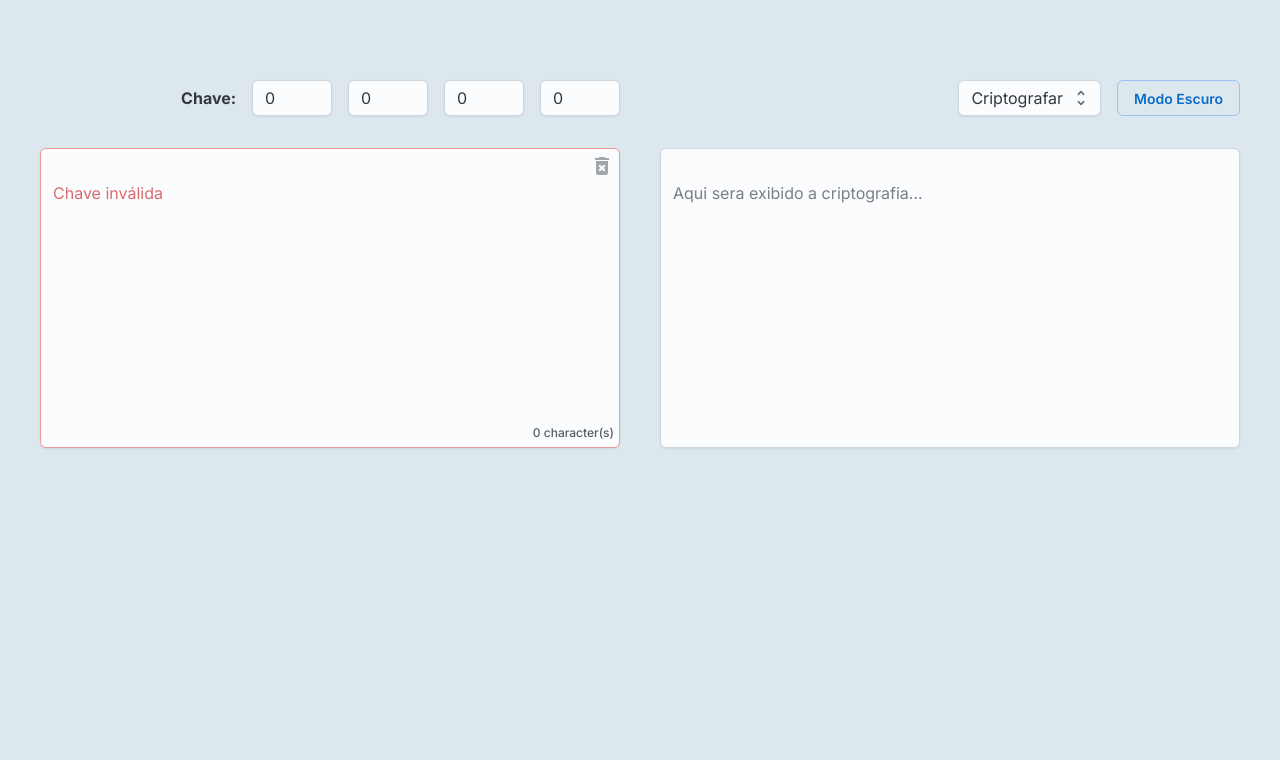
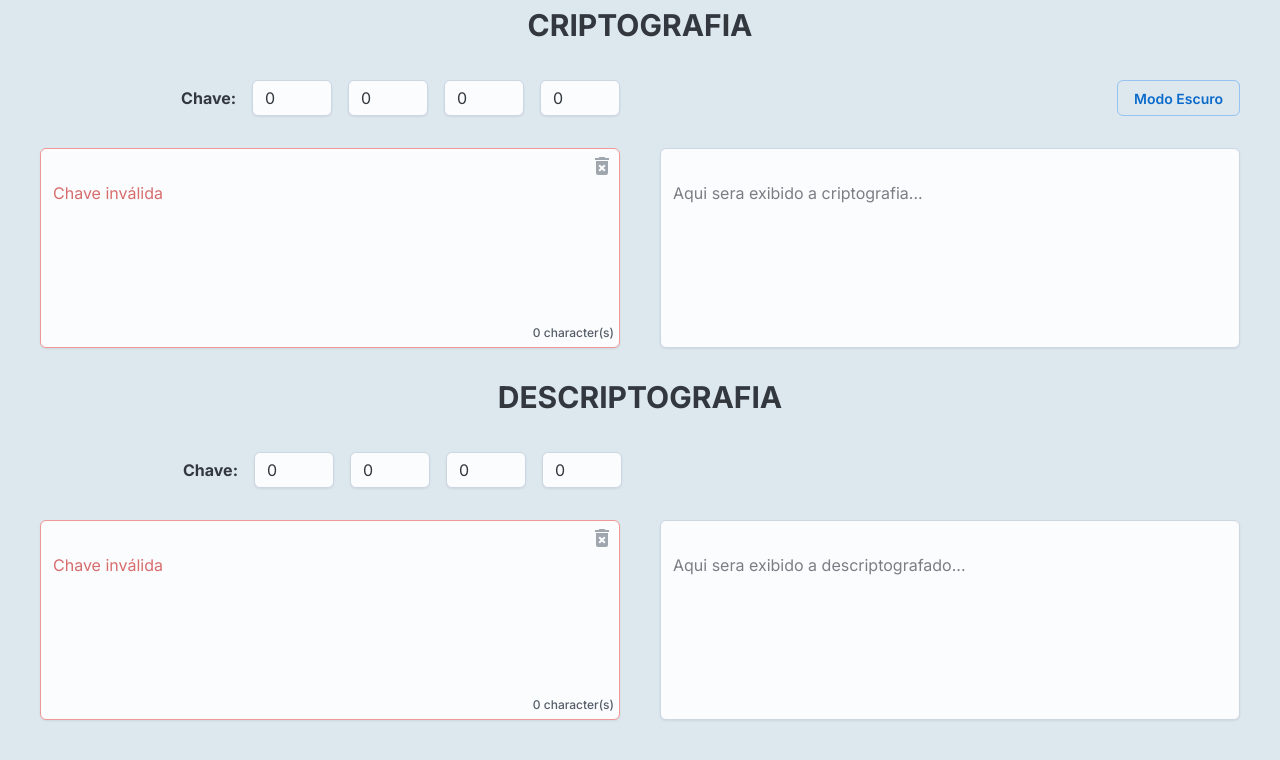
Before and after one commit to Gustavo08Mendes/projeto-criptografia, a Next.js app: page / in a window 1280 px wide. Shown: the top 760 px of the page. Built offline with nearby package versions, Linux system fonts and the light colour scheme.

Commit message:
Removido select e adcioando novos campos de descriptografia

```diff
--- a/src/app/page.tsx
+++ b/src/app/page.tsx
@@ -44,14 +44,20 @@ function ModeToggle() {
 export default function Home() {
 
   const [result, setResult] = useState('');
-  const [tipo, setTipo] = useState<string>('');
+  const [result2, setResult2] = useState('');
   const [mensagem, setMensagem] = useState<string>('');
+  const [mensagem2, setMensagem2] = useState<string>('');
   // const [tipoBotao, setTipoBotao] = useState(0);
   const [matrizInvalida, setMatrizInvalida] = useState(1);
+  const [matrizInvalida2, setMatrizInvalida2] = useState(1);
   const [val1, setVal1] = useState(0);
   const [val2, setVal2] = useState(0);
   const [val3, setVal3] = useState(0);
   const [val4, setVal4] = useState(0);
+  const [val21, setVal21] = useState(0);
+  const [val22, setVal22] = useState(0);
+  const [val23, setVal23] = useState(0);
+  const [val24, setVal24] = useState(0);
   const [copy, setCopy] = useState(false);
 
 
@@ -120,7 +126,7 @@ export default function Home() {
   var chave = [[val1, val2], [val3, val4]];
 
   //Multiplicando as matrizes
-  if (tipo == '1' && mensagem.length != 0) {
+  if (mensagem.length != 0) {
     var mensagemCriptografada = multiplicarMatrizes(chave, matrizzz);
   }
 
@@ -136,10 +142,19 @@ export default function Home() {
     } else {
       setMatrizInvalida(1);
     }
+
+    const det2 = val21 * val24 - val22 * val23;
+    if (det2 === 0) {
+      setMatrizInvalida2(0);
+    } else {
+      setMatrizInvalida2(1);
+    }
   }
 
   function matrizInversa(matriz: number[][]) {
+
     const det = matriz[0][0] * matriz[1][1] - matriz[0][1] * matriz[1][0];
+
     console.log(det);
 
     const inversa = [
@@ -156,13 +171,15 @@ export default function Home() {
   }
 
   //pegando o valor criptografado e transformando em um array de inteiros
-  if (tipo === '2' && mensagem.length != 0) {
+  if (mensagem2.length != 0) {
 
-    let valoresSeparados = mensagem.split(',').map((value) => parseInt(value));
+    let valoresSeparados = mensagem2.split(',').map((value) => parseInt(value));
 
     var matrizzz2 = tranformarEmMatriz(valoresSeparados);
 
-    var chaveReversa = matrizInversa(chave);
+    var chaveDescriptografar = [[val21, val22], [val23, val24]];
+
+    var chaveReversa = matrizInversa(chaveDescriptografar);
 
     console.log(chaveReversa);
 
@@ -187,7 +204,7 @@ export default function Home() {
   }
 
   const descriptografar = () => {
-    if (tipo === '2' && mensagem.length != 0) {
+    if (mensagem2.length != 0) {
       var valormensagem = "";
       for (var i = 0; i < matrizVerificada.length; i++) {
         for (var j = 0; j < matrizVerificada[i].length; j++) {
@@ -197,18 +214,22 @@ export default function Home() {
           }
         }
       }
-      setResult(valormensagem);
+      setResult2(valormensagem);
     }
   }
 
   useEffect(() => {
+
     verificarMatriz(chave);
-    if (tipo === '1' && mensagem.length != 0) {
+
+    if (mensagem.length != 0) {
       setResult(mensagemCriptografada.toString());
     }
+
     if (mensagem.length == 0) {
       mensagem.length == 0 ? setResult('') : null;
     }
+
     if (copy == true) {
       setTimeout(() => {
         setCopy(false);
@@ -223,8 +244,8 @@ export default function Home() {
     <Stack
       sx={{ display: 'flex', alignItems: 'center', flexDirection: 'column', background: "neutral.outlinedDisabledBorder", Width: '1200px', minHeight: '100vh', pb: '50px' }}
     >
-      <Box sx={{ height: '50px', display: 'flex', justifyContent: 'center', alignItems: 'center', bgcolor: 'neutral.outlinedDisabledBorder' }} width={{ xs: 300, sm: 600, md: 800, lg: 1200 }}>
-        <img src="./" alt="" />
+      <Box sx={{ height: '50px', display: 'flex', justifyContent: 'center', alignItems: 'center'}} width={{ xs: 300, sm: 600, md: 800, lg: 1200 }}>
+        <Typography sx={{ fontWeight: 'bold', fontSize: '30px' }}>CRIPTOGRAFIA</Typography>
       </Box>
       <Stack
         sx={{ display: 'flex', alignItems: 'center', flexDirection: 'row', padding: '0', mt: '30px', gap: 2 }}
@@ -249,10 +270,6 @@ export default function Home() {
             />
           </Stack>
           <Stack sx={{ display: 'flex', gap: 2, width: '50%', alignItems: 'end', justifyContent: 'end', flexDirection: 'row' }}>
-            <Select value={tipo} onChange={(_, v) => { setTipo(v ? v : '1'); setMensagem(''); setResult(''); }}>
-              <Option value="1">Criptografar</Option>
-              <Option value="2">Descriptografar</Option>
-            </Select>
             <CssVarsProvider>
               <ModeToggle />
             </CssVarsProvider>
@@ -263,7 +280,7 @@ export default function Home() {
         direction={{ xs: 'column', sm: 'row' }}
         sx={{ display: 'flex', alignItems: 'center', justifyContent: 'center', gap: 5, mt: '10px' }}
         width={{ xs: 300, sm: 600, md: 800, lg: 1200 }}
-        height={{ xs: 200, sm: 200, lg: 300 }}
+        height={{ xs: 200, sm: 200, lg: 200 }}
         marginTop={{ xs: 20, sm: 3, lg: 3 }}
       >
         <Textarea
@@ -298,22 +315,72 @@ export default function Home() {
           readOnly
         />
       </Stack>
-      {/* <Stack marginTop={{ xs: 25, sm: 10, lg: 10 }}>
-        <Button
-          sx={{ py: 1, px: 10, transition: 'all 0.7s', bgcolor: tipo === '1' ? 'primary.softColor' : 'success.plainColor', color: tipo === '1' ? 'neutral.softHoverBg' : 'success.softHoverBg', '&:hover': { bgcolor: tipo === '1' ? 'primary.softColor.500' : 'success.plainColor.500' } }}
-          onClick={(event) => {
-            event.preventDefault(); // Prevent the default behavior of the button
-            if (tipo === '1') {
-              setTipoBotao(1);
-            } else {
-              setTipoBotao(2);
-            }
-          }}
-          disabled={matrizInvalida === 0 ? true : false}
+      <Box sx={{ height: '50px', display: 'flex', justifyContent: 'center', alignItems: 'center', mt: 4}} width={{ xs: 300, sm: 600, md: 800, lg: 1200 }}>
+        <Typography sx={{ fontWeight: 'bold', fontSize: '30px' }}>DESCRIPTOGRAFIA</Typography>
+      </Box>
+      <Stack
+        sx={{ display: 'flex', alignItems: 'center', flexDirection: 'row', padding: '0', mt: '30px', gap: 2 }}
+        width={{ xs: 300, sm: 600, md: 800, lg: 1200 }}
+        justifyContent={{ xs: 'center', sm: 'center' }}
+      >
+        <Stack
+          sx={{ display: 'flex', width: '100%', alignItems: 'end', justifyContent: 'start', flexDirection: 'row', mr: 1.5 }}
+          justifyContent={{ xs: 'center', sm: 'center' }}
         >
-          {tipo == '1' ? 'Criptografar' : 'Descriptografar'}
-        </Button>
-      </Stack> */}
+          <Stack sx={{ gap: 2, width: '50%', alignItems: 'center', justifyContent: 'end', flexDirection: 'row', pr: 1.5 }}>
+            <Typography sx={{ fontWeight: 'bold' }}>
+              Chave:
+            </Typography>
+            <Input type="number" sx={{ width: 80 }} value={val21} onChange={(e) => setVal21(parseInt(e.target.value))}
+            />
+            <Input type="number" sx={{ width: 80 }} value={val22} onChange={(e) => setVal22(parseInt(e.target.value))}
+            />
+            <Input type="number" sx={{ width: 80 }} value={val23} onChange={(e) => setVal23(parseInt(e.target.value))}
+            />
+            <Input type="number" sx={{ width: 80 }} value={val24} onChange={(e) => setVal24(parseInt(e.target.value))}
+            />
+          </Stack>
+        </Stack>
+      </Stack>
+      <Stack
+        direction={{ xs: 'column', sm: 'row' }}
+        sx={{ display: 'flex', alignItems: 'center', justifyContent: 'center', gap: 5, mt: '10px' }}
+        width={{ xs: 300, sm: 600, md: 800, lg: 1200 }}
+        height={{ xs: 200, sm: 200, lg: 200 }}
+        marginTop={{ xs: 20, sm: 3, lg: 3 }}
+      >
+        <Textarea
+          placeholder={matrizInvalida2 != 0 ? "Digite o texto que sera decriptografado" : "Chave inválida"}
+          minRows={2}
+          maxRows={4}
+          value={mensagem2}
+          onChange={e => setMensagem2(e.target.value)}
+          sx={{ width: '100%', minHeight: '100%', mt: 2, position: 'relative', pt: 3, transition: 'all 0.4s' }}
+          startDecorator={<Button sx={{ right: 5, top: 3, position: 'absolute', bgcolor: 'transparent', zIndex: 1, color: 'red', cursor: 'pointer', p: 0, transition: 'all 0.4s', '&:hover': { bgcolor: 'transparent' }, '&:disabled': { bgcolor: 'transparent' } }} onClick={() => { setMensagem2(''); setResult2('') }} disabled={mensagem2.length == 0}><DeleteForeverIcon /></Button>}
+          color={matrizInvalida2 != 0 ? 'neutral' : 'danger'}
+          endDecorator={
+            <Typography level="body-xs" sx={{ ml: 'auto' }}>
+              {mensagem2.length} character(s)
+            </Typography>
+          }
+          readOnly={matrizInvalida2 != 0 ? false : true}
+        />
+        <Textarea
+          placeholder="Aqui sera exibido a descriptografado..."
+          minRows={2}
+          maxRows={4}
+          value={result2}
+          sx={{ width: '100%', minHeight: '100%', mt: 2, pt: 3, position: 'relative', transition: 'all 0.4s' }}
+          startDecorator={
+            <Box
+              sx={{ display: mensagem2.length < 1 ? 'none' : 'block', color: copy == false ? 'block' : 'green', right: 5, top: 3, position: 'absolute', zIndex: 1, cursor: 'pointer', p: 0, bgcolor: 'transparent', '&:hover': { bgcolor: 'transparent' } }}
+              onClick={() => { navigator.clipboard.writeText(result2); setCopy(true); }}
+            >
+              {copy == true ? <CheckIcon /> : <ContentCopyIcon />}
+            </Box>}
+          readOnly
+        />
+      </Stack>
     </Stack>
   );
 }
```
